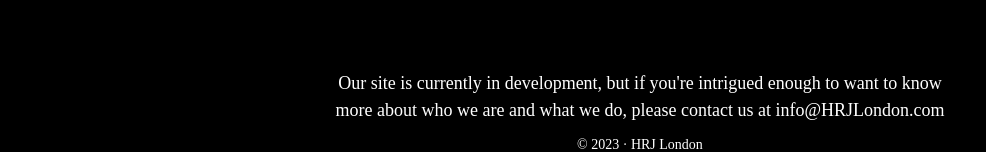
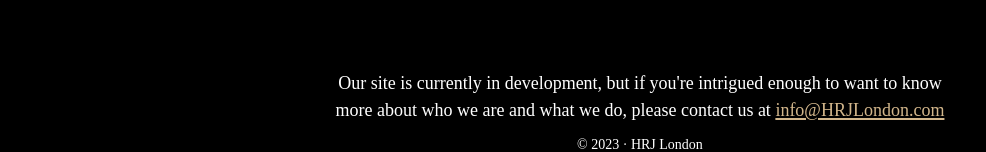
Before and after one commit to Jiros/hrj-london, a Gatsby site: page / in a window 1280 px wide. Shown: the part 682-834 px from the top of the page, without its empty margins (0-986 px from the left). Built offline with nearby package versions, Linux system fonts and the light colour scheme; Gatsby itself is replaced by a stand-in of ours.

Commit message:
update email link

```diff
--- a/src/components/layout.js
+++ b/src/components/layout.js
@@ -40,7 +40,7 @@
             fontSize: `var(--font-sm)`,
           }}
         >
-          <div class='footer'>Our site is currently in development, but if you're intrigued enough to want to know<br/>more about who we are and what we do, please contact us at  info@HRJLondon.com</div>
+          <div class='footer'>Our site is currently in development, but if you're intrigued enough to want to know<br/>more about who we are and what we do, please contact us at  <a href="mailto:info@HRJLondon.com">info@HRJLondon.com</a></div>
           © {new Date().getFullYear()} &middot; HRJ London
         </footer>
       </div>
```
